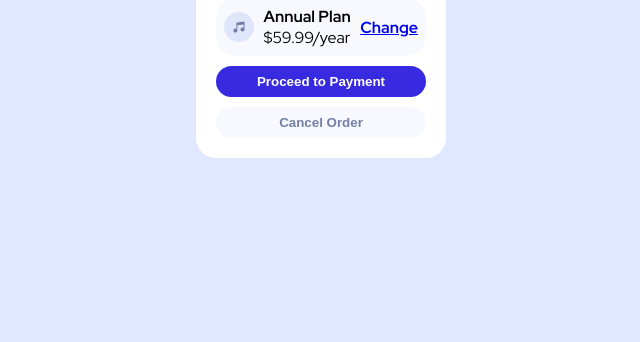
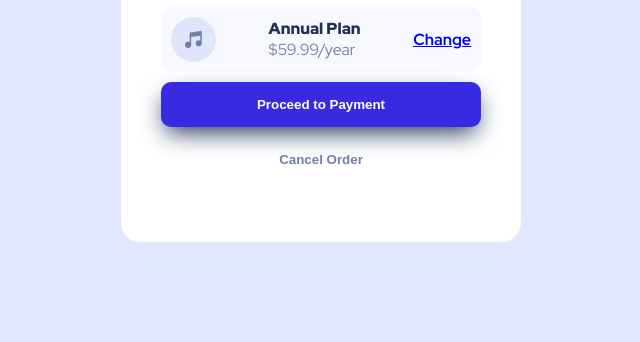
Before and after one commit to sara-carretero/proyecto-order-summary, a plain HTML site: page index.html in a window 1280 px wide. Shown: the part 458-800 px from the top of the page, without its empty margins (319-959 px from the left). Drawn offline with Linux system fonts and the light colour scheme.

Commit message:
Estilando tamaños de los elementos y textos

```diff
--- a/main.css
+++ b/main.css
@@ -10,10 +10,17 @@ body {
   /* centrar los elementos hijos en el eje Y */
   align-items: center;
   height: 100vh;
+  color: hsl(224, 23%, 55%);
   background-color: hsl(225, 100%, 94%);
   background-image: url(images/pattern-background-desktop.svg);
   background-repeat: repeat-x;
   font-family: "Red Hat Display", sans-serif;
+}
+
+h2,
+h4 {
+  color: hsl(223, 47%, 23%);
+  font-weight: 900;
 }
 
 img {
@@ -22,22 +29,26 @@ img {
 
 article {
   background-color: white;
-  width: 250px;
+  width: 400px;
+  height: 600px;
   border-radius: 20px;
   overflow: hidden;
 }
 
 .content {
   padding: 20px;
+  margin: 20px;
+  margin-top: 0px;
 }
 
 .content h2,
 .content .description {
+  padding: 10px;
   text-align: center;
 }
 
 .content img {
-  width: 30px;
+  width: 45px;
 }
 
 .precio {
@@ -45,8 +56,8 @@ article {
   display: flex;
   align-items: center;
   justify-content: space-between;
-  padding: 8px;
-  border-radius: 20px;
+  padding: 10px;
+  border-radius: 10px;
   margin-top: 10px;
   margin-bottom: 10px;
 }
@@ -59,8 +70,9 @@ button {
   display: block;
   width: 100%;
   border: none;
-  padding: 8px;
-  border-radius: 20px;
+  padding: 15px;
+  border-radius: 10px;
+  background-color: transparent;
   cursor: pointer;
   transition: 0.3s scale;
 }
@@ -70,12 +82,12 @@ button {
   background-color: #382ae1;
   color: white;
   font-weight: bold;
+  box-shadow: 0px 10px 25px -5px hsl(223, 47%, 23%);
 }
 
 .btn-cancel {
   font-weight: bold;
   color: #7280a7;
-  background-color: #f8f9fe;
 }
 
 button:hover {
```
